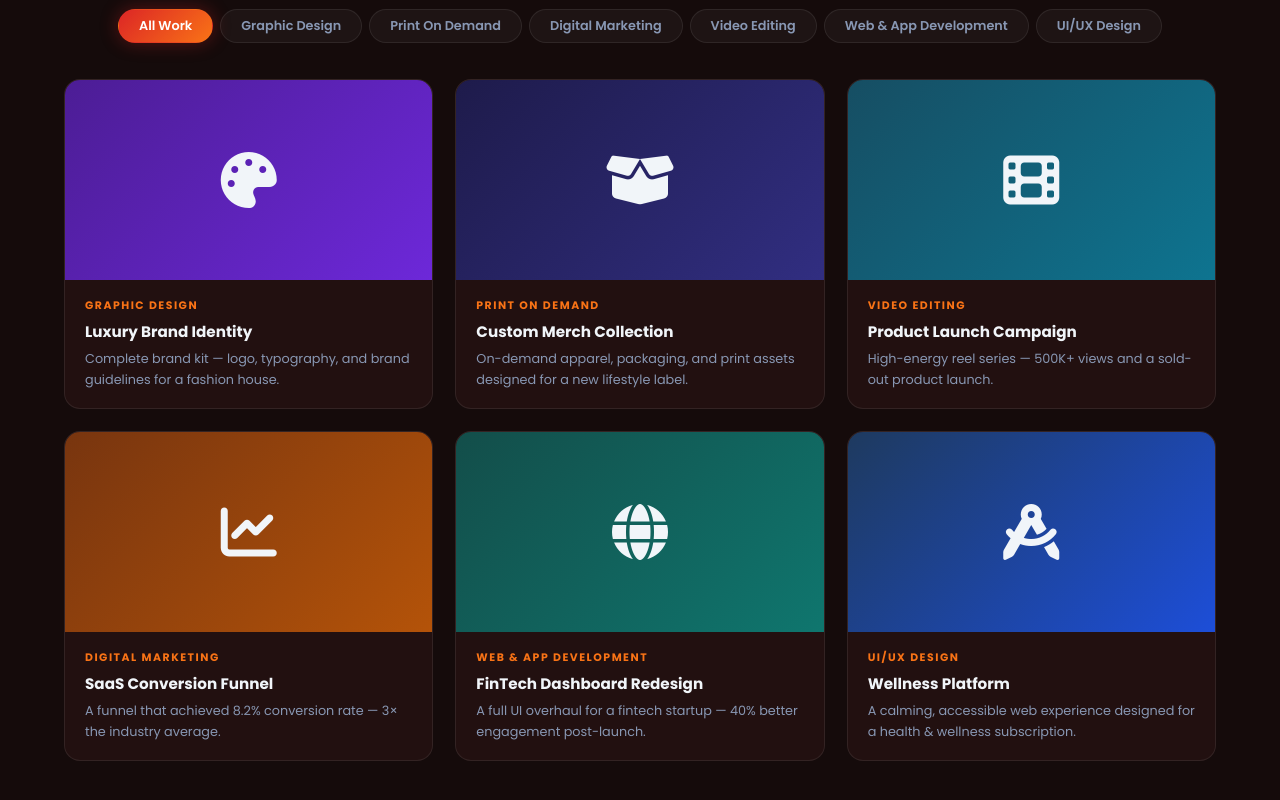
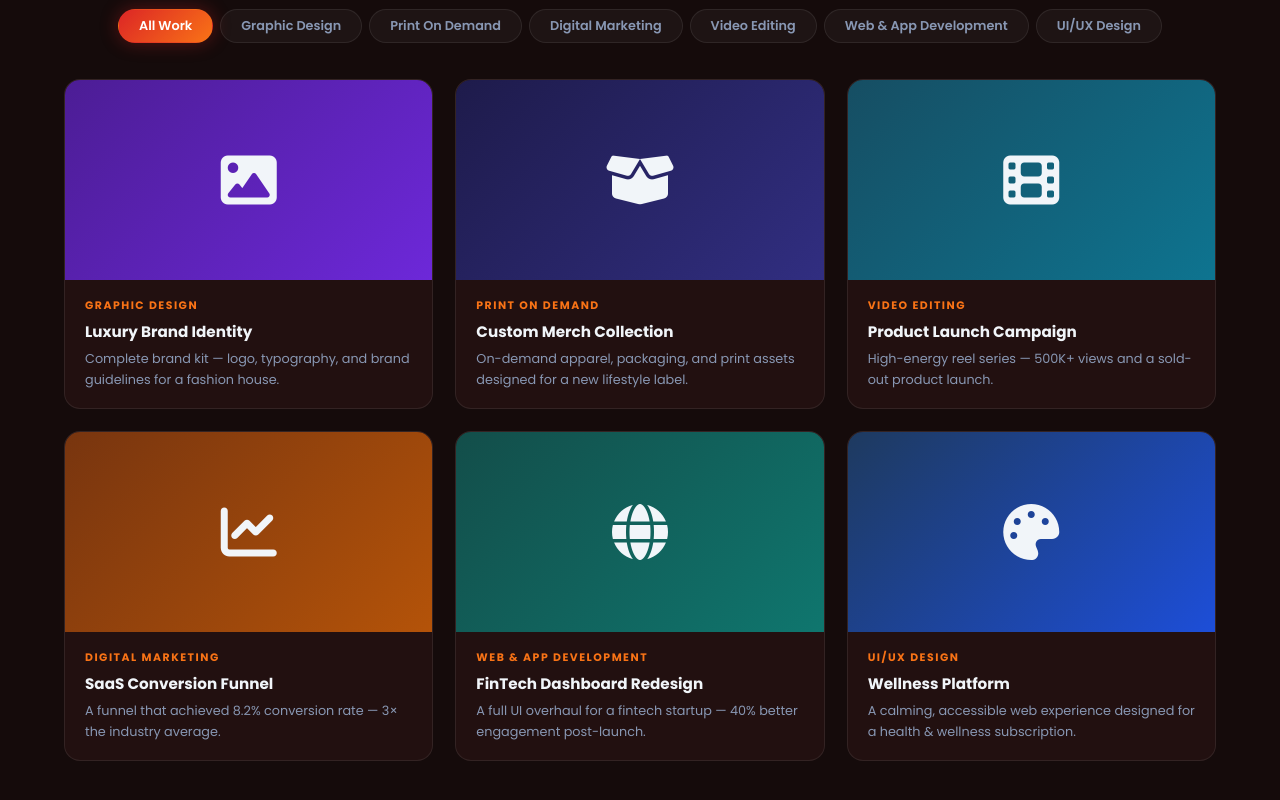
Before and after one commit to Ni-harika11/g-marts, a plain HTML site: page index.html in a window 1280 px wide. Shown: the part 4675-5475 px from the top of the page. Drawn offline with nearby package versions, Linux system fonts and the light colour scheme.

Commit message:
fix: update icons in project cards for improved visual consistency

```diff
--- a/index.html
+++ b/index.html
@@ -3037,7 +3037,7 @@
       </div>
       <div class="pgrid" id="pgrid">
         <div class="pc rv" data-c="graphic" style="transition-delay:.08s">
-          <div class="pc-thumb" style="background:linear-gradient(135deg,#4c1d95,#6d28d9)"><i class="fa-solid fa-palette" aria-hidden="true"></i></div>
+          <div class="pc-thumb" style="background:linear-gradient(135deg,#4c1d95,#6d28d9)"><i class="fa-solid fa-image" aria-hidden="true"></i></div>
           <div class="pc-ov">
             <div class="pc-vbtn">View Project</div>
           </div>
@@ -3092,7 +3092,7 @@
           </div>
         </div>
         <div class="pc rv" data-c="uiux" style="transition-delay:.24s">
-          <div class="pc-thumb" style="background:linear-gradient(135deg,#1e3a5f,#1d4ed8)"><i class="fa-solid fa-compass-drafting" aria-hidden="true"></i></div>
+          <div class="pc-thumb" style="background:linear-gradient(135deg,#1e3a5f,#1d4ed8)"><i class="fa-solid fa-palette" aria-hidden="true"></i></div>
           <div class="pc-ov">
             <div class="pc-vbtn">View Project</div>
           </div>
```
